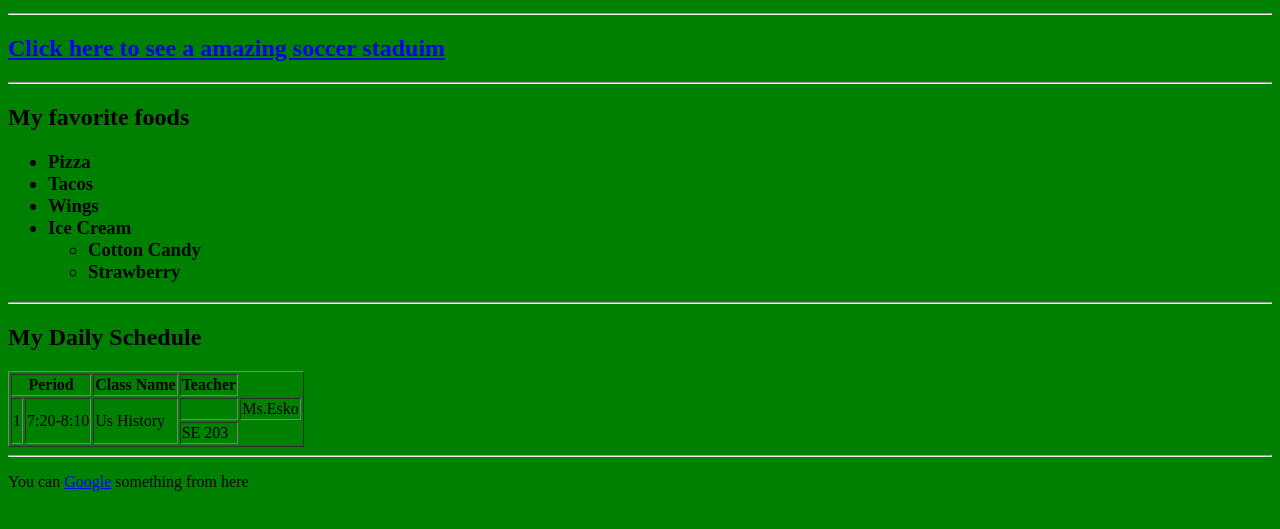
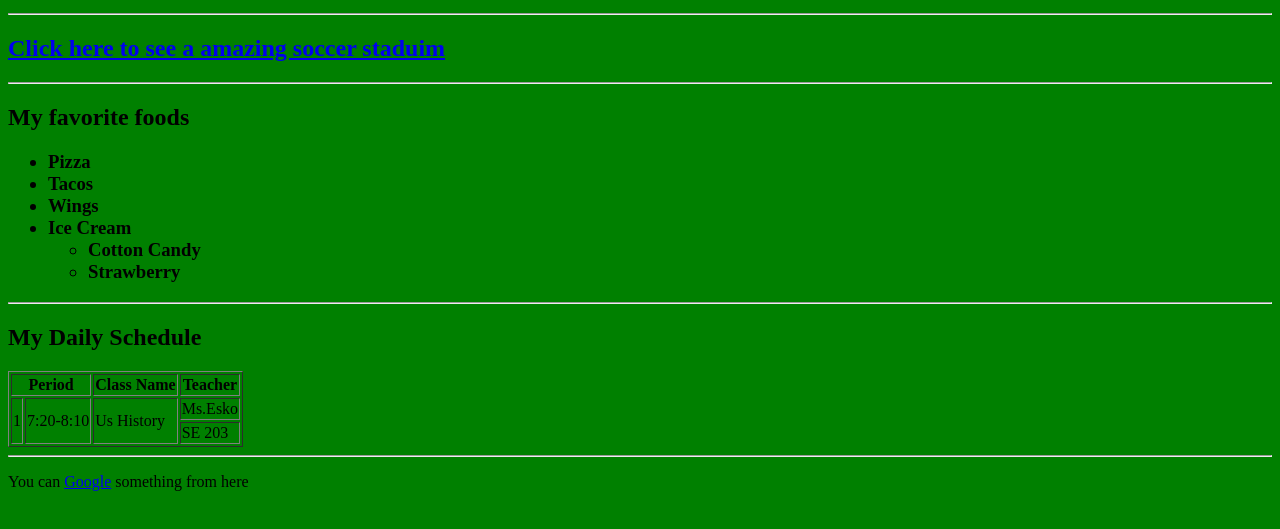
Before and after one commit to ChristianS10/csp2021, a plain HTML site: page index.html in a window 1280 px wide. Shown: the part 87-616 px from the top of the page. Drawn offline with Linux system fonts and the light colour scheme.

Commit message:
Update index.html

```diff
--- a/index.html
+++ b/index.html
@@ -29,7 +29,7 @@
   <tr>
     <td rowspan=2>1</td>
     <td rowspan=2>7:20-8:10</td>
-    <td rowspan=2>Us History<td>
+    <td rowspan=2>Us History</td>
     <td>Ms.Esko</td>
    </tr>
   <tr>
```
